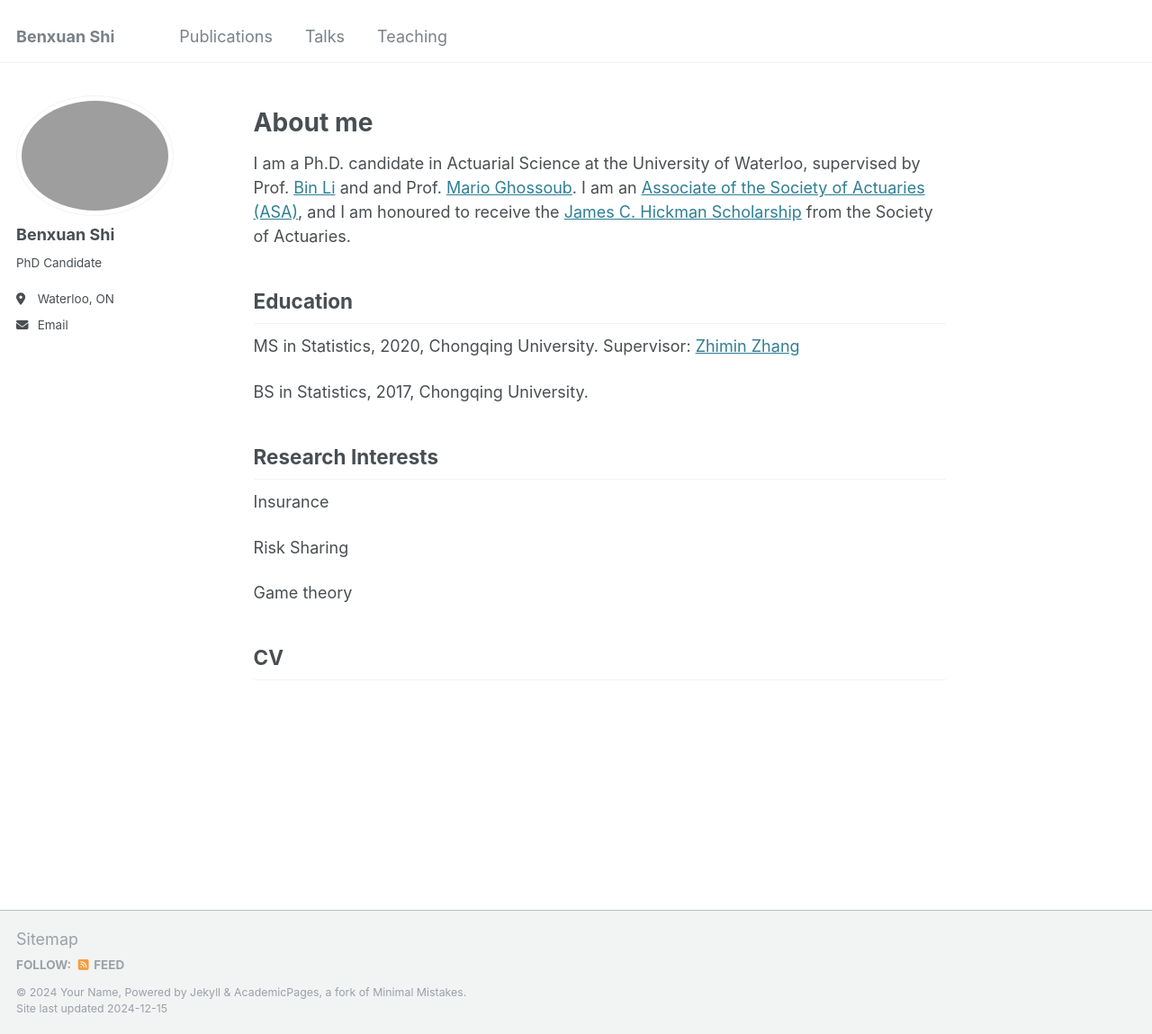
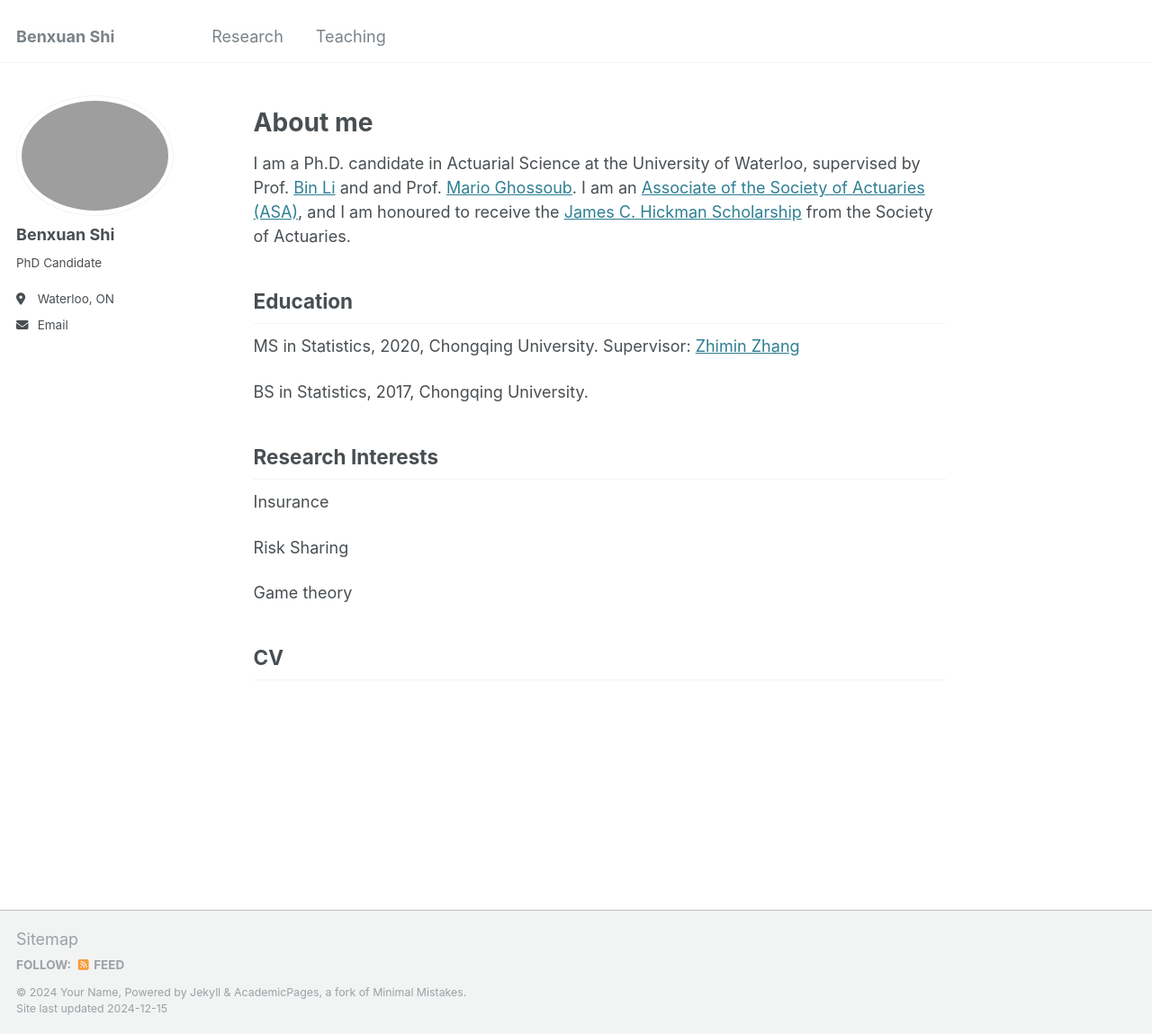
Before and after one commit to benxuanshi/benxuanshi.github.io, a Jekyll site: the page built from _pages/about.md, in a window 1280 px wide and 1149 px high. Shown: the whole window at 90% size. Built offline with Jekyll 4.4.1, drawn with Linux system fonts in a browser that asks for light colours.

Commit message:
Update navigation.yml

```diff
--- a/_data/navigation.yml
+++ b/_data/navigation.yml
@@ -5,10 +5,10 @@
 # prevent it from being included in the site.
 
 main:
-  - title: "Publications"
+  - title: #"Publications"
     url: /publications/
 
-  - title: "Talks"
+  - title: "Research"
     url: /talks/
 
   - title: "Teaching"
```
